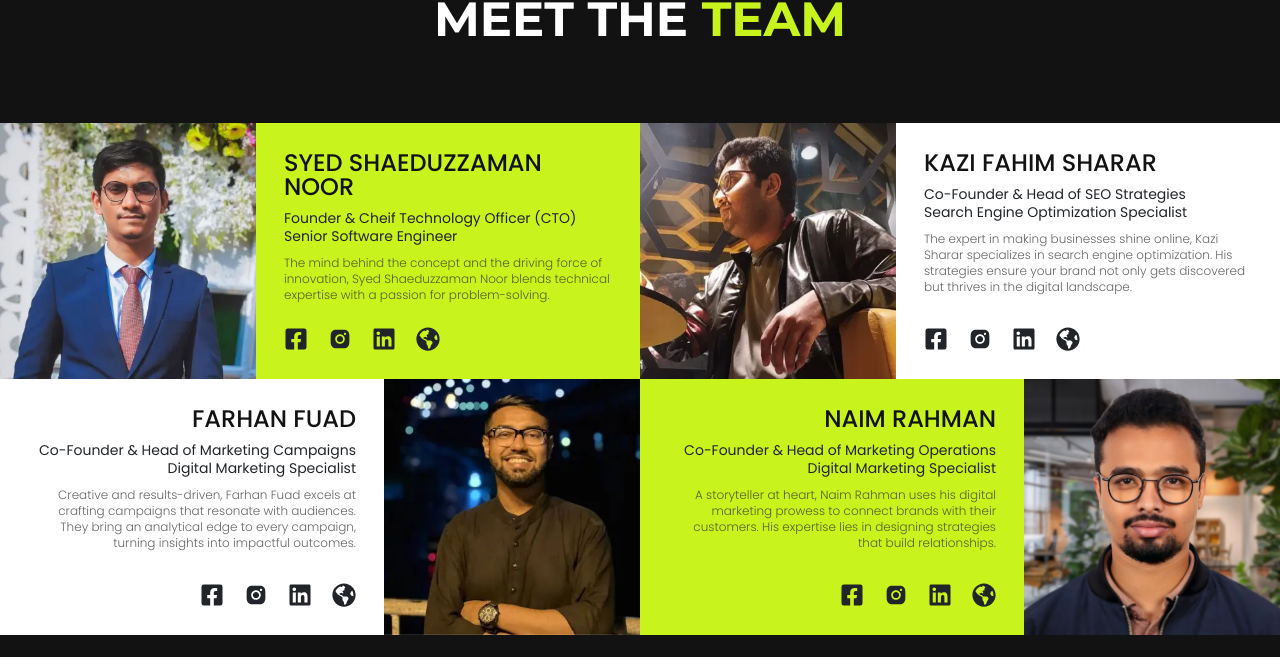
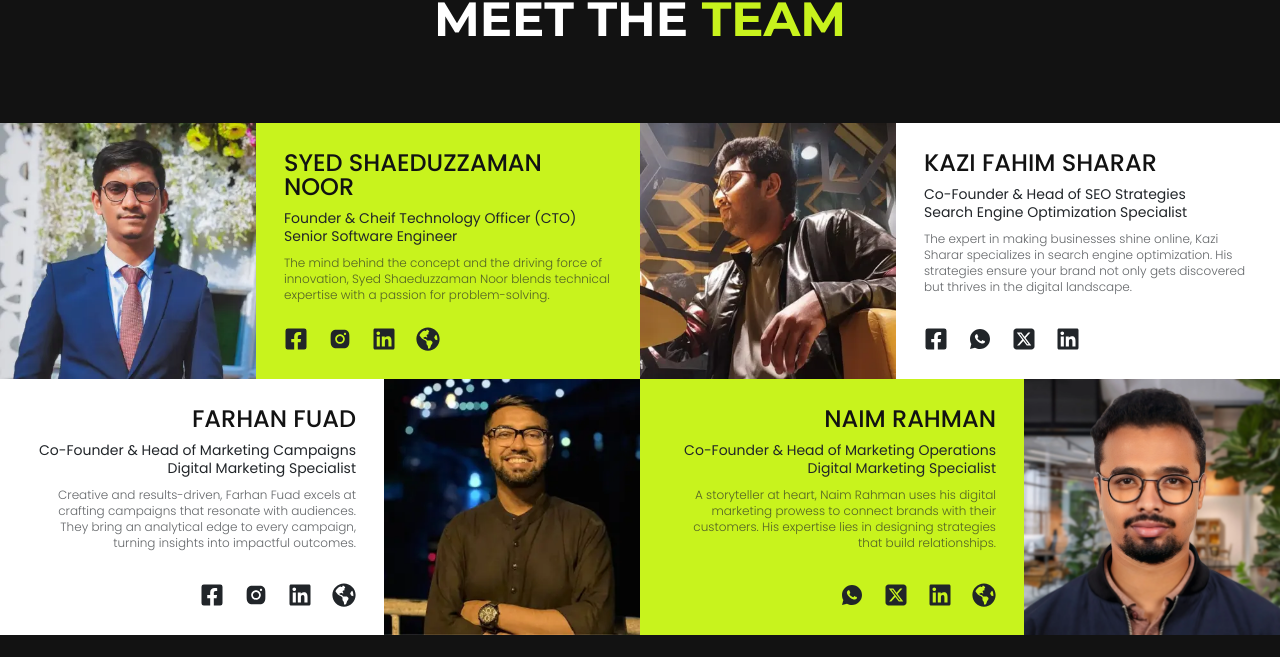
Before and after one commit to syednoor058/Digital-Agency-Website-React-Project, a React (Vite) app in the folder client/: page /about-us in a window 1280 px wide. Shown: the part 2397-3054 px from the top of the page. Built offline with nearby package versions, Linux system fonts and the light colour scheme.

Commit message:
Hero section animation delay handled dynamically.

```diff
--- a/client/src/context/animationContext/AnimationContextProvider.jsx
+++ b/client/src/context/animationContext/AnimationContextProvider.jsx
@@ -4,7 +4,7 @@ import React, { createContext, useContext, useState } from "react";
 const AnimationContext = createContext();
 
 export function AnimationContextProvider({ children }) {
-  const [delayLandingPage, setDelayLandingPage] = useState(5); // Initialize delay state to 4 seconds
+  const [delayLandingPage, setDelayLandingPage] = useState(5); // Initialize delay state to  seconds
 
   return (
     <AnimationContext.Provider
--- a/client/src/screens/about/About.jsx
+++ b/client/src/screens/about/About.jsx
@@ -2,20 +2,30 @@
 import { useEffect } from "react";
 import { AiFillInstagram } from "react-icons/ai";
 import { FaFacebookSquare, FaGlobeAmericas, FaLinkedin } from "react-icons/fa";
+import { FaSquareXTwitter } from "react-icons/fa6";
 import { LuArrowUpRight, LuMouse } from "react-icons/lu";
+import { RiWhatsappFill } from "react-icons/ri";
 import fahimImg from "../../assets/images/team/fahim_sharar.webp";
 import fuadImg from "../../assets/images/team/farhan_fuad.webp";
 import naimImg from "../../assets/images/team/naim_rahman.webp";
 import syedNoorImg from "../../assets/images/team/syed_noor.webp";
 import CallToAction from "../../components/callToAction/CallToAction";
 import Footer from "../../components/footer/Footer";
+import { useAnimation } from "../../context/animationContext/AnimationContextProvider";
 import WhyChooseUs from "./../../components/whyChooseUs/WhyChooseUs";
+
 export default function About() {
+  const { delayLandingPage, setDelayLandingPage } = useAnimation();
   useEffect(() => {
     window.scrollTo(0, 0);
   }, []);
   useEffect(() => {
     document.title = "About Us - Best Agency in Affordable Budget | Devion Ark";
+  }, []);
+  useEffect(() => {
+    if (delayLandingPage !== 0) {
+      setDelayLandingPage(0);
+    }
   }, []);
   return (
     <div className="pt-14 lg:pt-10 w-full min-h-screen font-bodyFont overflow-x-hidden bg-darkPrimary text-lightBodyText">
@@ -98,8 +108,8 @@ export default function About() {
           <div className="px-5 sm:px-7 lg:px-10 xl:px-20 font-titleFont font-bold text-4xl md:text-5xl text-center text-lightPrimary uppercase">
             Meet the <span className="text-accentColor">Team</span>
           </div>
-          <div className="px-5 sm:px-0 w-full grid grid-cols-1 md:grid-cols-2 gap-0">
-            <div className="flex flex-col sm:flex-row">
+          <div className="px-5 sm:px-0 w-full grid grid-cols-1 md:grid-cols-2 gap-0 ">
+            <div className="flex flex-col sm:flex-row gap-0">
               <div className="w-full sm:w-[40%] aspect-square overflow-hidden">
                 <img
                   className="w-full h-full object-contain"
@@ -157,7 +167,7 @@ export default function About() {
                 </div>
               </div>
             </div>
-            <div className="flex flex-col sm:flex-row">
+            <div className="flex flex-col sm:flex-row gap-0">
               <div className="w-full sm:w-[40%] aspect-square overflow-hidden">
                 <img
                   className="w-full h-full object-contain"
@@ -184,10 +194,34 @@ export default function About() {
                     </div>
                   </div>
                   <div className="flex flex-row gap-5 text-2xl">
-                    <FaFacebookSquare />
-                    <AiFillInstagram />
-                    <FaLinkedin />
-                    <FaGlobeAmericas />
+                    <a
+                      href="https://facebook.com/kz.fsharar"
+                      target="_blank"
+                      rel="noopener noreferrer"
+                    >
+                      <FaFacebookSquare />
+                    </a>
+                    <a
+                      href="https://wa.me/351920579344"
+                      target="_blank"
+                      rel="noopener noreferrer"
+                    >
+                      <RiWhatsappFill />
+                    </a>
+                    <a
+                      href="https://x.com/KaziSharar"
+                      target="_blank"
+                      rel="noopener noreferrer"
+                    >
+                      <FaSquareXTwitter />
+                    </a>
+                    <a
+                      href="https://linkedin.com/ksharar"
+                      target="_blank"
+                      rel="noopener noreferrer"
+                    >
+                      <FaLinkedin />
+                    </a>
                   </div>
                 </div>
               </div>
@@ -278,10 +312,34 @@ export default function About() {
                     </div>
                   </div>
                   <div className="flex flex-row gap-5 text-2xl sm:justify-end">
-                    <FaFacebookSquare />
-                    <AiFillInstagram />
-                    <FaLinkedin />
-                    <FaGlobeAmericas />
+                    <a
+                      href="https://wa.me/8801974190739"
+                      target="_blank"
+                      rel="noopener noreferrer"
+                    >
+                      <RiWhatsappFill />
+                    </a>
+                    <a
+                      href="https://x.com/naimrahman1952/"
+                      target="_blank"
+                      rel="noopener noreferrer"
+                    >
+                      <FaSquareXTwitter />
+                    </a>
+                    <a
+                      href="https://www.linkedin.com/in/naimrahman1"
+                      target="_blank"
+                      rel="noopener noreferrer"
+                    >
+                      <FaLinkedin />
+                    </a>
+                    <a
+                      href="https://x.com/naimrahman1952/"
+                      target="_blank"
+                      rel="noopener noreferrer"
+                    >
+                      <FaGlobeAmericas />
+                    </a>
                   </div>
                 </div>
               </div>
--- a/client/src/screens/contact/Contact.jsx
+++ b/client/src/screens/contact/Contact.jsx
@@ -6,8 +6,10 @@ import { Link } from "react-router-dom";
 import contactFormImg from "../../assets/images/contact_form.webp";
 import contactHeroImg from "../../assets/images/contact_hero.webp";
 import LightFooter from "../../components/footer/LightFooter";
+import { useAnimation } from "../../context/animationContext/AnimationContextProvider";
 
 export default function Contact() {
+  const { delayLandingPage, setDelayLandingPage } = useAnimation();
   const [interest, setInterest] = useState("");
   const [budgetState, setBudgetState] = useState("");
   useEffect(() => {
@@ -16,6 +18,11 @@ export default function Contact() {
   useEffect(() => {
     document.title =
       "Contact Us - Best Agency in Affordable Budget | Devion Ark";
+  }, []);
+  useEffect(() => {
+    if (delayLandingPage !== 0) {
+      setDelayLandingPage(0);
+    }
   }, []);
   return (
     <div className="pt-14 lg:pt-10 w-full min-h-screen font-bodyFont overflow-x-hidden bg-darkPrimary text-lightBodyText">
--- a/client/src/screens/projects/Projects.jsx
+++ b/client/src/screens/projects/Projects.jsx
@@ -32,13 +32,20 @@ import wordpressImg from "../../assets/images/technologies/wordpress.png";
 import CallToAction from "../../components/callToAction/CallToAction";
 import CaseStudyCard from "../../components/caseStudy/CaseStudyCard";
 import Footer from "../../components/footer/Footer";
+import { useAnimation } from "../../context/animationContext/AnimationContextProvider";
 export default function Projects() {
+  const { delayLandingPage, setDelayLandingPage } = useAnimation();
   useEffect(() => {
     window.scrollTo(0, 0);
   }, []);
   useEffect(() => {
     document.title =
       "Case Studies - Best Agency in Affordable Budget | Devion Ark";
+  }, []);
+  useEffect(() => {
+    if (delayLandingPage !== 0) {
+      setDelayLandingPage(0);
+    }
   }, []);
   return (
     <div className="pt-14 lg:pt-10 w-full font-bodyFont overflow-x-hidden bg-darkPrimary text-lightBodyText">
--- a/client/src/screens/services/Services.jsx
+++ b/client/src/screens/services/Services.jsx
@@ -17,14 +17,21 @@ import { Link } from "react-router-dom";
 import serviceHeroImg from "../../assets/images/services_hero.webp";
 import CallToAction from "../../components/callToAction/CallToAction";
 import Footer from "../../components/footer/Footer";
+import { useAnimation } from "../../context/animationContext/AnimationContextProvider";
 
 export default function Services() {
+  const { delayLandingPage, setDelayLandingPage } = useAnimation();
   useEffect(() => {
     window.scrollTo(0, 0);
   }, []);
   useEffect(() => {
     document.title =
       "Services - Best Service Delivery in Affordable Budget | Devion Ark";
+  }, []);
+  useEffect(() => {
+    if (delayLandingPage !== 0) {
+      setDelayLandingPage(0);
+    }
   }, []);
   return (
     <div className="pt-14 lg:pt-10 w-full overflow-x-hidden bg-darkPrimary text-lightBodyText font-bodyFont">
```
